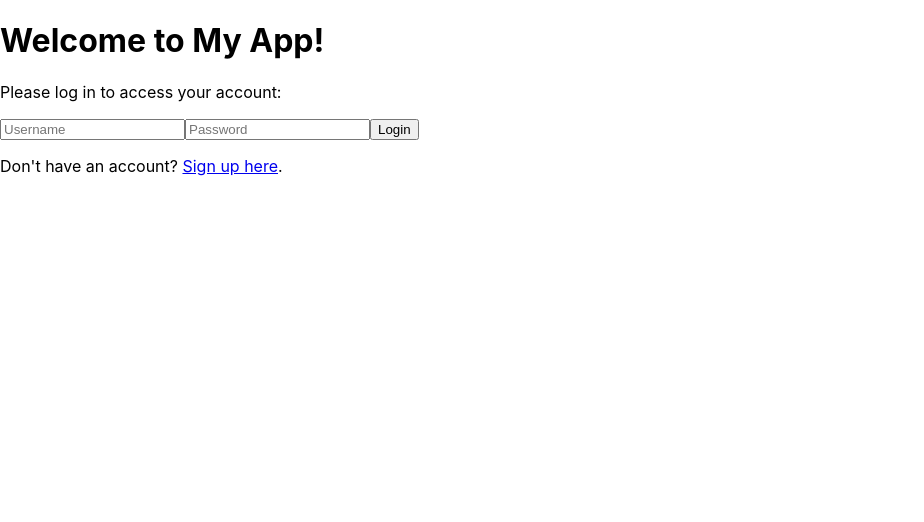
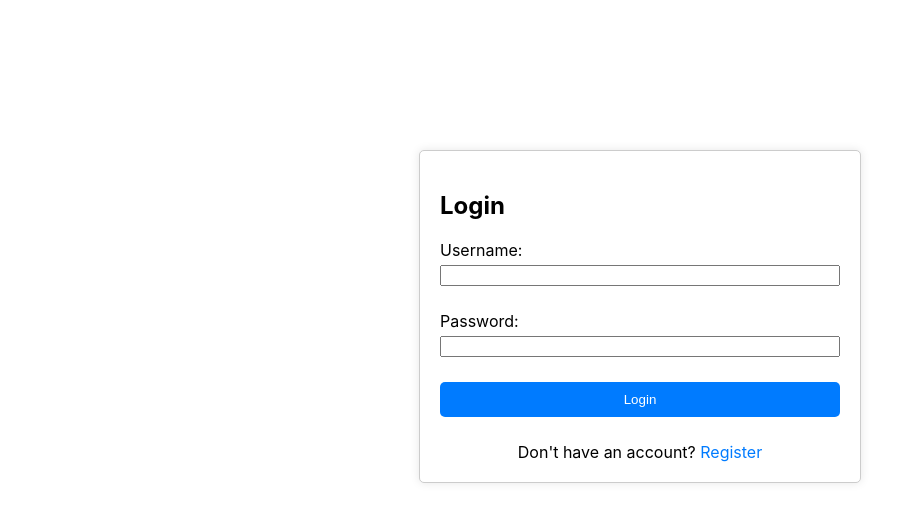
Before and after one commit to EthanArvizo/front-end-money-transfer, a React (Create React App) app in the folder front-end-money-transfer/: page / in a window 1280 px wide. Shown: the top 522 px of the page, without its empty margins (0-924 px from the left). Built offline with nearby package versions, Linux system fonts and the light colour scheme.

Commit message:
added css for login and dashboard

```diff
--- a/front-end-money-transfer/src/components/HomePage.js
+++ b/front-end-money-transfer/src/components/HomePage.js
@@ -5,11 +5,8 @@ import Login from './auth/Login'; // Adjust the path based on your actual projec
 const HomePage = () => {
   return (
     <div>
-      <h1>Welcome to My App!</h1>
-      <p>Please log in to access your account:</p>
       <Login />
       <p>
-        Don't have an account? <Link to="/signup">Sign up here</Link>.
       </p>
     </div>
   );
--- a/front-end-money-transfer/src/components/auth/Login.js
+++ b/front-end-money-transfer/src/components/auth/Login.js
@@ -1,13 +1,13 @@
-import React, { useState} from 'react';
+import React, { useState } from 'react';
 import { login } from '../../api/tenmoApi';
-
 import { useNavigate } from 'react-router-dom';
 import { useAuth } from '../../AuthContext';
+import '../../styles/Login.css';
 
 const Login = () => {
   const [username, setUsername] = useState('');
   const [password, setPassword] = useState('');
-  const [balance] = useState(null); // Define setBalance function
+
   const navigate = useNavigate();
   const { setAuthData } = useAuth();
 
@@ -33,13 +33,34 @@ const Login = () => {
   };
 
   return (
-    <div>
-      <input type="text" placeholder="Username" onChange={(e) => setUsername(e.target.value)} />
-      <input type="password" placeholder="Password" onChange={(e) => setPassword(e.target.value)} />
-      <button onClick={handleLogin}>Login</button>
-
-      {/* Display the balance */}
-      {balance !== null && <p>User balance: {balance}</p>}
+    <div className="login-container">
+      <h2>Login</h2>
+      <form className="login-form">
+        <div className="form-group">
+          <label htmlFor="username">Username:</label>
+          <input
+            type="text"
+            id="username"
+            value={username}
+            onChange={(e) => setUsername(e.target.value)}
+          />
+        </div>
+        <div className="form-group">
+          <label htmlFor="password">Password:</label>
+          <input
+            type="password"
+            id="password"
+            value={password}
+            onChange={(e) => setPassword(e.target.value)}
+          />
+        </div>
+        <button type="button" onClick={handleLogin}>
+          Login
+        </button>
+        <div className="register-link">
+          Don't have an account? <a href="#">Register</a>
+        </div>
+      </form>
     </div>
   );
 };
--- a/front-end-money-transfer/src/components/dashboard/MoneyTransfer.js
+++ b/front-end-money-transfer/src/components/dashboard/MoneyTransfer.js
@@ -2,6 +2,8 @@
 import React, { useEffect, useState } from 'react';
 import { getBalance } from '../../api/accountApi';
 import { useAuth } from '../../AuthContext';
+import '../../styles/Dashboard.css';
+
 
 const MoneyTransfer = () => {
 
@@ -34,12 +36,12 @@ const MoneyTransfer = () => {
   }, [authData]);
 
   return (
-    <div>
-      <h1>Money Transfer Dashboard</h1>
+    <div className="dashboard-container">
+      <h1 className="balance-info">Money Transfer Dashboard</h1>
 
       {/* Display User Balance */}
       {balance !== null ? (
-        <p>Welcome, {authData.user.username}! Your current balance is: ${balance}</p>
+        <p className="balance-info">Welcome, {authData.user.username}! Your current balance is: ${balance}</p>
       ) : (
         <p>Loading balance...</p>
       )}
--- /dev/null
+++ b/front-end-money-transfer/src/styles/Dashboard.css
@@ -0,0 +1,67 @@
+.dashboard-container {
+    max-width: 600px;
+    margin: auto;
+    padding: 30px;
+    border: 1px solid #ddd;
+    border-radius: 10px;
+    box-shadow: 0 0 20px rgba(0, 0, 0, 0.1);
+    background-color: #fff;
+    margin-top: 220px; /* Adjust the margin-top value to center it vertically */
+  }
+
+  .balance-info {
+    font-size: 24px;
+    font-weight: bold;
+    color: #007bff;
+    margin-bottom: 20px;
+  }
+
+  .transaction-history {
+    margin-top: 20px;
+  }
+
+  .transaction {
+    display: flex;
+    justify-content: space-between;
+    align-items: center;
+    border-bottom: 1px solid #ddd;
+    padding: 15px 0;
+  }
+
+  .transaction-date {
+    font-size: 14px;
+    color: #555;
+  }
+
+  .transaction-details {
+    display: flex;
+    flex-direction: column;
+  }
+
+  .transaction-amount {
+    font-size: 18px;
+    font-weight: bold;
+    color: #28a745;
+    margin-top: 10px;
+  }
+
+  .button-container {
+    display: flex;
+    justify-content: space-between;
+    margin-top: 20px;
+  }
+
+  .button {
+    padding: 15px 30px;
+    background-color: #007bff;
+    color: #fff;
+    border: none;
+    border-radius: 8px;
+    cursor: pointer;
+    font-size: 16px;
+    transition: background-color 0.3s ease;
+  }
+
+  .button:hover {
+    background-color: #0056b3;
+  }
--- /dev/null
+++ b/front-end-money-transfer/src/styles/Login.css
@@ -0,0 +1,53 @@
+.login-container {
+  max-width: 400px;
+  margin: auto;
+  padding: 20px;
+  border: 1px solid #ccc;
+  border-radius: 5px;
+  box-shadow: 0 0 10px rgba(0, 0, 0, 0.1);
+  background-color: #fff;
+  margin-top: 150px;
+}
+
+.login-form {
+  display: flex;
+  flex-direction: column;
+  gap: 10px;
+}
+
+.form-group {
+  display: flex;
+  flex-direction: column;
+  margin-bottom: 15px;
+}
+
+label {
+  margin-bottom: 5px;
+}
+
+button {
+  padding: 10px;
+  background-color: #007bff;
+  color: #fff;
+  border: none;
+  border-radius: 5px;
+  cursor: pointer;
+}
+
+button:hover {
+  background-color: #0056b3;
+}
+
+.register-link {
+  text-align: center;
+  margin-top: 15px;
+}
+
+.register-link a {
+  color: #007bff;
+  text-decoration: none;
+}
+
+.register-link a:hover {
+  text-decoration: underline;
+}
```
